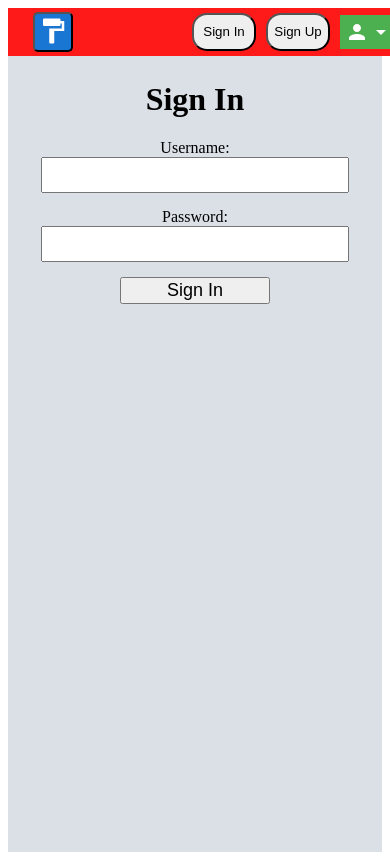
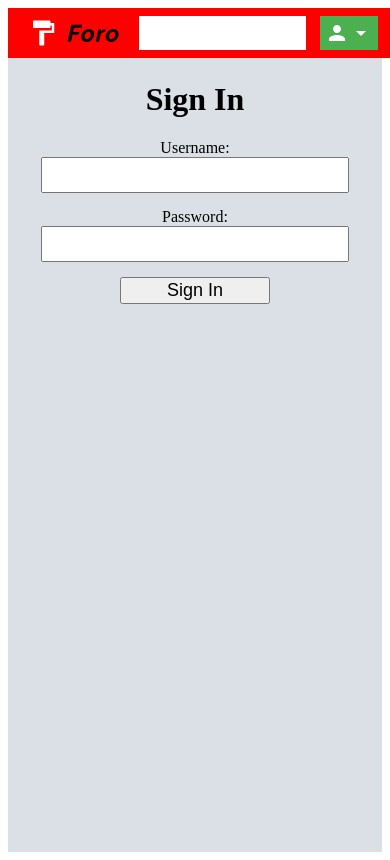
Before and after one commit to Brianidle/frontend-foro-fromZero, a React app: page /signin in a window 390 px wide. Built offline with nearby package versions, Linux system fonts and the light colour scheme; the HTML template or start-up script is replaced by a standard one.

Commit message:
New responsive design added to the nav. The source of this idea comes from a responsive design page previously created /intento diseño responsivo reddit/index.html

```diff
--- /dev/null
+++ b/intento diseño responsivo reddit/styles.css
@@ -0,0 +1,125 @@
+body {
+  margin: 0px;
+}
+nav {
+  background-color: red;
+  height: 50px;
+  margin-bottom: 15px;
+  display: inline-flex;
+  width: 100%;
+}
+section {
+  display: flex;
+  justify-content: center;
+  flex-direction: row;
+  background-color: salmon;
+  border-radius: 10px;
+  padding: 20px 24px;
+  height: auto;
+  max-width: 100%;
+}
+input {
+  width: 100%;
+  height: 32px;
+}
+button {
+  height: 32px;
+  width: 60px;
+  margin-right: 10px;
+}
+.logoTitleInputContainer {
+  display: flex;
+  flex-direction: row;
+  flex-grow: 1;
+
+  align-items: center;
+}
+.logoTitleContainer {
+  display: inline-flex;
+  flex-direction: row;
+  align-items: center;
+}
+.logo {
+  background-color: seagreen;
+  width: 32px;
+  height: 32px;
+  padding-right: 8px;
+}
+.logoTitle {
+  background-color: slateblue;
+  font-weight: bold;
+  font-size: 18px;
+}
+.searchBarContainer {
+  width: 100%;
+  max-width: 500px;
+  margin: 0 auto;
+}
+.inputContainer{
+  margin: 0 16px;
+}
+.buttonDropboxContainer {
+  display: inline-flex;
+  flex-direction: row;
+  align-items: center;
+  flex-grow: 0;
+}
+.dropbox {
+  background-color: sandybrown;
+  width: 56px;
+  height: 32px;
+}
+.postsContainer {
+  background-color: skyblue;
+  width: 640px;
+  height: auto;
+  border-radius: 10px;
+}
+.post {
+  background-color: brown;
+  width: 100%;
+  height: 600px;
+  margin-bottom: 20px;
+  border-radius: 10px;
+}
+.aboutLinks {
+  background-color: wheat;
+  width: 312px;
+  height: 300px;
+  margin-left: 24px;
+  flex-shrink: 0;
+  border-radius: 10px;
+}
+.navContentContainer {
+  padding: 0px 20px;
+  display: inline-flex;
+  justify-content: center;
+  align-items: center;
+  flex-direction: row;
+  height: 100%;
+  width: 100%;
+}
+
+/* @media (max-width: 888px) {
+  input {
+    margin:0px 16px;
+  }
+} */
+@media (max-width: 1070px) {
+  .logoTitle {
+    display: none;
+  }
+}
+@media (max-width: 616px) {
+  button {
+    display: none;
+  }
+}
+@media (max-width: 960px) {
+  .postsContainer {
+    width: 100%;
+  }
+  .aboutLinks {
+    display: none;
+  }
+}
--- a/src/components/NavigationBar.js
+++ b/src/components/NavigationBar.js
@@ -3,90 +3,161 @@
 import { withRouter } from "react-router-dom";
 import FormatPaintIcon from "@material-ui/icons/FormatPaint";
 
-import SearchBar from "./SearchBar";
+//import SearchBar from "./SearchBar";
 import UserDropDown from "./UserDropDown";
 
 import { connect } from "react-redux";
 import { doChangueToken } from "../actions/actionCreators";
 
-import { BACKEND_API_URI } from '../constantVariables';
+import { BACKEND_EXPRESS_API_URI } from '../constantVariables';
 
 const HeaderBar = styled.header`
-  background-color: #ff1a1a;
-  min-width: 100%;
-  display: flex;
-  flex-direction: row;
-  align-items: center;
-  height: 48px;
+  background-color: red;
+  height: 50px;
+  display: inline-flex;
+  width: 100%;
   position: fixed;
 `;
 
-const HomeButton = styled.button`
-  height: 40px;
-  width: 40px;
-  border-radius: 5px;
-  padding: 0px;
-  cursor: pointer;
-  outline: none;
-  background-color: #1976d2;
-`;
+// const HomeButton = styled.button`
+//   height: 40px;
+//   width: 40px;
+//   border-radius: 5px;
+//   padding: 0px;
+//   cursor: pointer;
+//   outline: none;
+//   background-color: #4e9eed;
+// `;
 
 const NavigationBarButton = styled.button`
-  width: 64px;
-  min-width: 58px;
-  height: 100%;
+  min-height: 32px;
+  width: 75px;
   margin-right: 10px;
+  padding:10px;
   border-radius: 15px;
   cursor: pointer;
   outline: none;
+
+  @media (max-width: 616px) {
+      display: none;
+  }
 `;
 
-const LogoContainer = styled.div`
-  width: 10%;
-  margin-left: 25px;
+const LogoTitleContainer = styled.a`
+  display: inline-flex;
+  flex-direction: row;
+  align-items: center;
+`;
+
+const InputElement = styled.input`
+  width: 100%;
+  height: 32px;
+  border: 0px;
+  padding-left: 20px;
+`;
+
+// const LogoTitle = styled.div`
+//   background-color: #4e9eed;
+//   font-weight: bold;
+//   font-size: 18px;
+//   margin-left: 5px;
+//   padding: 2px;
+//   border-radius: 5px;
+//   text-decoration: none;
+
+//   @media (max-width: 1070px) {
+//     display: none;
+//   }
+// `;
+
+const LogoTitleSearchBarContainer = styled.div`
+  display: flex;
+  flex-direction: row;
+  flex-grow: 1;
+  align-items: center;
+`;
+
+const ButtonsDropDownContainer = styled.div`
+  display: inline-flex;
+  flex-direction: row;
+  align-items: center;
+  flex-grow: 0;
+`;
+
+const HeaderBarContentContainer = styled.div`
+  padding: 0px 20px;
+  display: inline-flex;
+  justify-content: center;
+  align-items: center;
+  flex-direction: row;
+  height: 100%;
+  width: 100%;
 `;
 
 const SearchBarContainer = styled.div`
-  width: 65%;
+  width: 100%;
+  max-width: 640px;
+  margin: 0 auto;
 `;
 
-const SignInSignUpButtonContainer = styled.div`
-  height: 80%;
-  display: flex;
-  justify-content: center;
+const InputContainer = styled.div`
+  margin: 0 16px;
+  padding-right: 20px;
 `;
 
 const NavigationBar = (props) => {
 
   const logOut = () => {
-    fetch(BACKEND_API_URI + "/logout", {
+    fetch(BACKEND_EXPRESS_API_URI + "/logout", {
       method: "GET",
       headers: {
         "Content-Type": "text/plain;charset=UTF-8",
       },
       credentials: "include", // omit, include
-    }).then(response => { props.deleteTokenFromState();});
+    }).then(response => { props.deleteTokenFromState(); });
   }
 
   return (
     <HeaderBar>
-      <LogoContainer>
-        <HomeButton
-          onClick={() => {
-            props.history.push("/");
-          }}
-        >
+      <HeaderBarContentContainer>
+        <LogoTitleSearchBarContainer>
+          <LogoTitleContainer href="/">
             <FormatPaintIcon
-            style={{ color: "white", fontSize: 30, textAlign: "center" }}
+              style={{ color: "white", fontSize: 30, textAlign: "center", marginRight:5 }}
             ></FormatPaintIcon>
-        </HomeButton>
-      </LogoContainer>
+            <svg className="logoTitle" version="1.0" xmlns="http://www.w3.org/2000/svg" viewBox="0 0 400.000000 178.000000"
+ preserveAspectRatio="xMidYMid meet" style={{width:60}}>
 
+<g transform="translate(0.000000,178.000000) scale(0.100000,-0.100000)"
+fill="#000000" stroke="none">
+<path d="M550 1453 c0 -5 -200 -949 -230 -1086 l-8 -38 111 3 110 3 18 80 c9
+44 31 149 49 232 l33 153 210 2 211 3 17 80 c10 44 18 83 18 88 1 4 -94 7
+-210 7 -196 0 -210 1 -205 18 5 16 56 260 56 268 0 2 114 4 254 4 l255 0 16
+78 c9 42 19 85 22 95 4 16 -18 17 -361 17 -201 0 -366 -3 -366 -7z"/>
+<path d="M1620 1167 c-252 -59 -434 -316 -399 -563 11 -78 57 -172 103 -211
+183 -155 515 -75 667 160 94 145 111 324 44 457 -29 56 -92 115 -153 142 -57
+26 -186 33 -262 15z m159 -195 c57 -42 66 -66 66 -170 0 -82 -4 -104 -23 -140
+-71 -134 -209 -200 -303 -146 -107 61 -105 266 2 388 79 90 190 119 258 68z"/>
+<path d="M3245 1167 c-89 -23 -167 -69 -241 -142 -138 -136 -191 -319 -141
+-487 80 -267 452 -305 686 -69 218 219 206 559 -24 675 -45 23 -71 29 -143 32
+-50 2 -108 -2 -137 -9z m165 -195 c95 -69 92 -266 -5 -380 -85 -98 -211 -125
+-282 -60 -58 54 -70 206 -24 296 72 140 221 210 311 144z"/>
+<path d="M2277 758 c-48 -227 -87 -416 -87 -420 0 -5 47 -8 104 -8 91 0 105 2
+110 18 3 9 26 116 51 237 25 121 51 233 57 248 25 64 136 128 247 143 28 4 51
+12 51 18 0 6 9 49 19 95 l19 83 -56 -4 c-77 -6 -125 -31 -199 -103 -68 -65
+-70 -64 -48 30 8 33 15 63 15 68 0 4 -44 7 -98 7 l-98 0 -87 -412z"/>
+</g>
+</svg>
+          </LogoTitleContainer>
           <SearchBarContainer>
-        {/* <SearchBar /> */}
+            <InputContainer>
+              <InputElement />
+            </InputContainer>
           </SearchBarContainer>
+        </LogoTitleSearchBarContainer>
+        <ButtonsDropDownContainer>
           {!props.token && (
-        <SignInSignUpButtonContainer>
+            <React.Fragment>
               <NavigationBarButton
                 onClick={() => {
                   props.history.push("/signin");
@@ -101,13 +172,15 @@
               >
                 Sign Up
           </NavigationBarButton>
-        </SignInSignUpButtonContainer>
+            </React.Fragment>
           )}
 
           <UserDropDown
             isAuthenticated={props.token}
             logout={logOut}
           />
+        </ButtonsDropDownContainer>
+      </HeaderBarContentContainer>
     </HeaderBar>
   );
 };
--- a/src/css/UserDropDown.css
+++ b/src/css/UserDropDown.css
@@ -22,6 +22,7 @@
   box-shadow: 0px 8px 16px 0px rgba(0, 0, 0, 0.2);
   z-index: 1;
   margin-top: 32px;
+  left: -80px;
 }
 
 .dropdown-content a {
--- /dev/null
+++ b/styles.css
@@ -0,0 +1,5 @@
+@media (max-width: 1070px) {
+  .logoTitle {
+    display: none;
+  }
+}
```
Also changed, not shown: intento diseño responsivo reddit/index.html (added, +49 -0 lines). Lines whose indentation alone changed are shown as unchanged.
